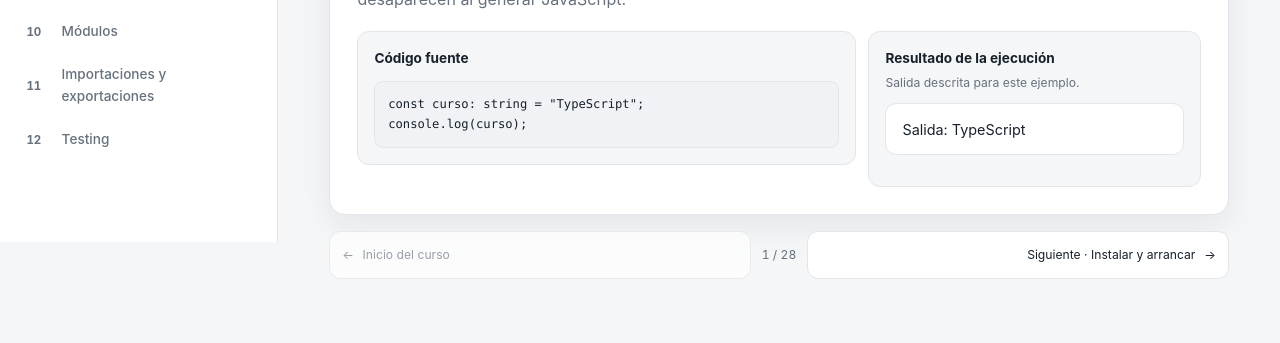
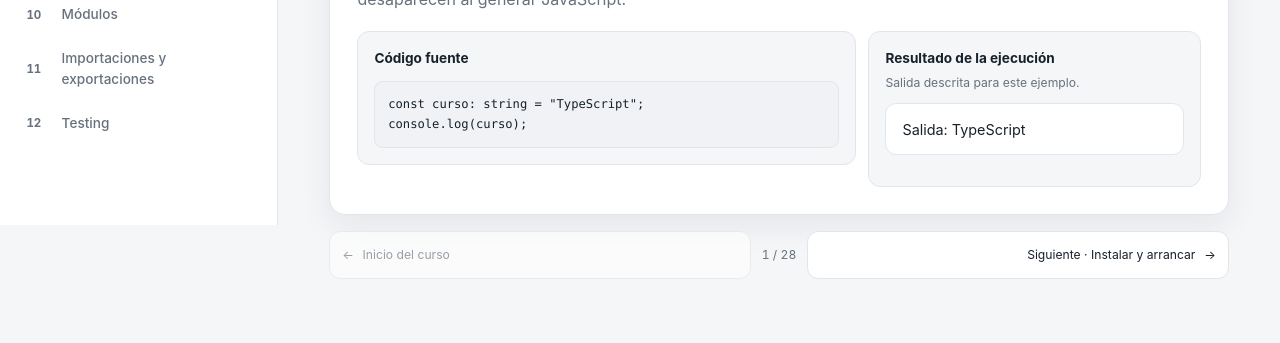
Before and after one commit to pepesan/curso-typescript-twitch, a website built with Vite: page index.html in a window 1280 px wide. Shown: the part 575-918 px from the top of the page. Built offline with nearby package versions, Linux system fonts and the light colour scheme.

Commit message:
fix: ancla el menu lateral al borde izquierdo

```diff
--- a/src/styles/_layout.scss
+++ b/src/styles/_layout.scss
@@ -111,20 +111,29 @@
 .course-layout {
   display: grid;
   grid-template-columns: tokens.$sidebar-width minmax(0, 1fr);
-  max-width: 1600px;
+  width: 100%;
   min-height: calc(100vh - 4.5rem);
-  margin-inline: auto;
+  margin: 0;
+
+  &::before {
+    content: "";
+    grid-column: 1;
+    grid-row: 1;
+  }
 }
 
 .unit-sidebar {
-  position: sticky;
-  top: 4.5rem;
+  position: fixed;
+  z-index: 4;
+  inset: 4.5rem auto 0 0;
   display: flex;
-  height: calc(100vh - 4.5rem);
+  width: tokens.$sidebar-width;
   flex-direction: column;
   border-right: 1px solid var(--color-border);
   background: var(--color-surface);
   padding: 1.8rem 1rem 1rem;
+  overflow-y: auto;
+  overscroll-behavior: contain;
 }
 
 .sidebar-heading {
@@ -232,6 +241,7 @@
 }
 
 .lesson-main {
+  grid-column: 2;
   width: min(100%, tokens.$content-width);
   margin-inline: auto;
   padding: 2.2rem clamp(1rem, 4vw, 3.2rem) 4rem;
@@ -495,6 +505,10 @@
 
   .course-layout {
     display: block;
+
+    &::before {
+      display: none;
+    }
   }
 
   .unit-sidebar {
```
